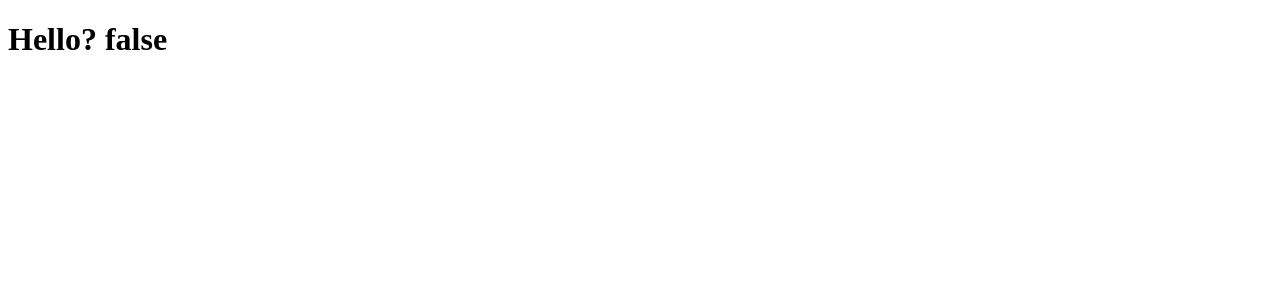
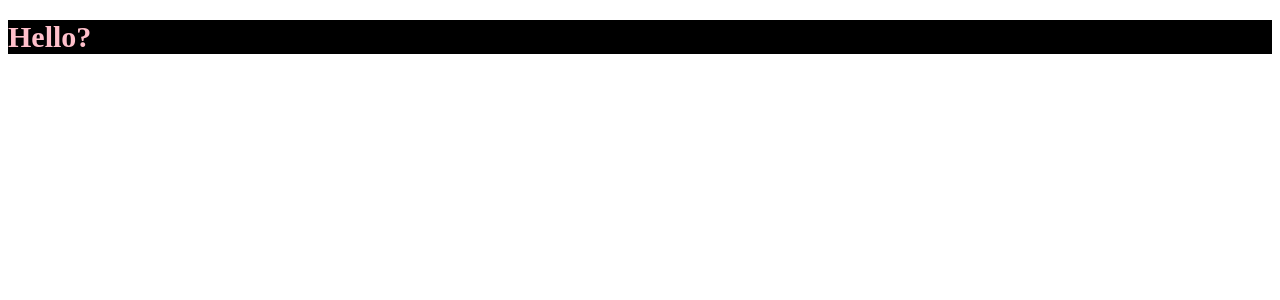
Before and after one commit to Akuby/TIL, a Vue app in the folder vue3-test/: page / in a window 1280 px wide. Shown: the top 300 px of the page. Built offline with nearby package versions, Linux system fonts and the light colour scheme; the HTML template or start-up script is replaced by a standard one.

Commit message:
class & style binding

```diff
--- a/vue3-test/src/App.vue
+++ b/vue3-test/src/App.vue
@@ -1,8 +1,8 @@
 <template>
   <h1
-  :class="{ active : isActive }"
-  @click="activate">
-  Hello? {{ isActive }}
+  :style="[myStyle, backgroundStyle]"
+  @click="changeStyle">
+  Hello?
   </h1>
 </template>
 
@@ -10,20 +10,24 @@
 export default {
   data(){
     return {
-      isActive : false
+      myStyle : {
+        color : 'pink',
+        'font-size' : '30px'
+      },
+      backgroundStyle : {
+        'background-color' : 'black'
+      }
     }
   },
-  methods : {
-    activate(){
-      this.isActive = true
+  methods:{
+    changeStyle() {
+      this.myStyle['color'] = 'red',
+      this.backgroundStyle['background-color'] = 'orange'
     }
   }
 }
 </script>
 
 <style>
-  .active {
-    font-size : 40px;
-    color : red;
-  }
+
 </style>
```
